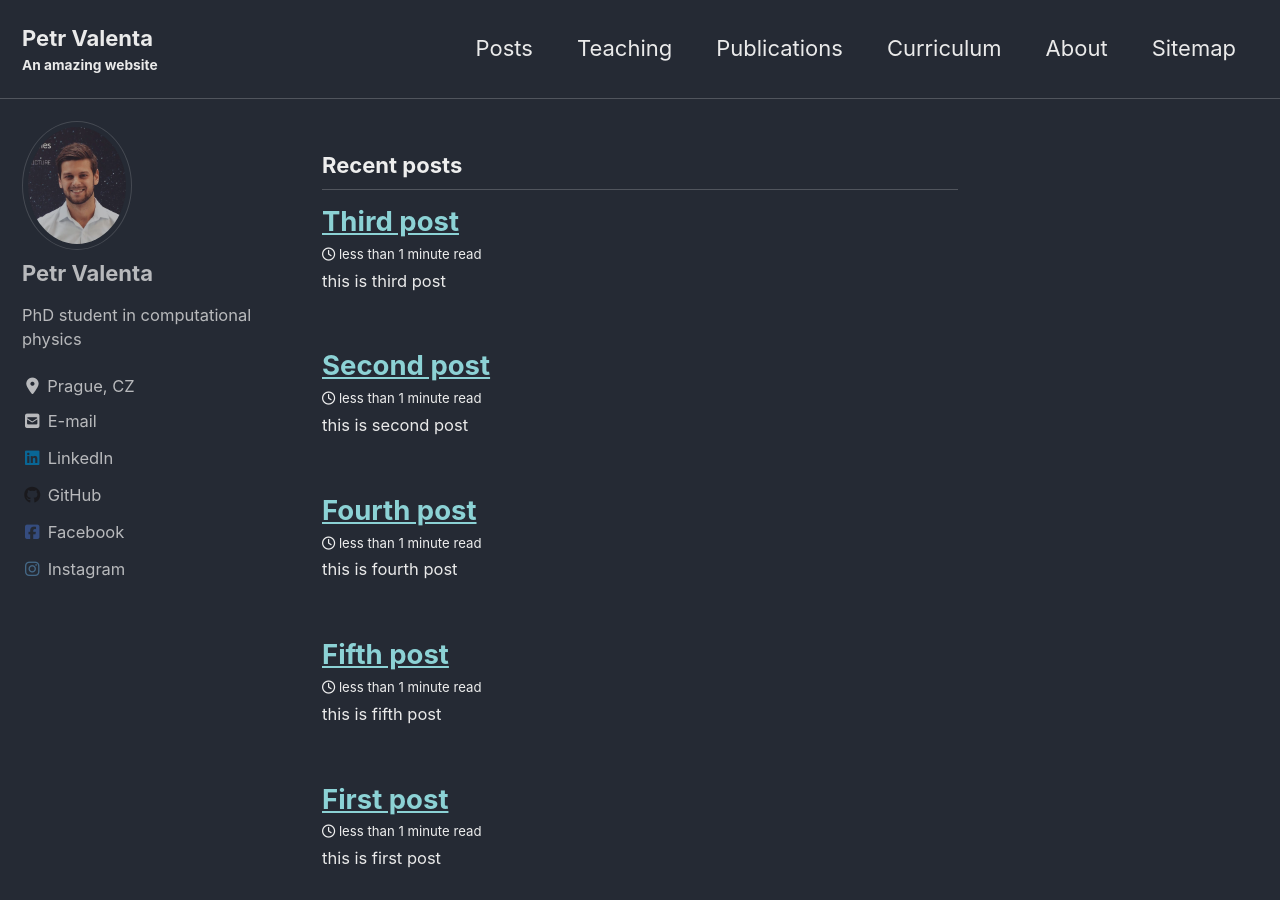
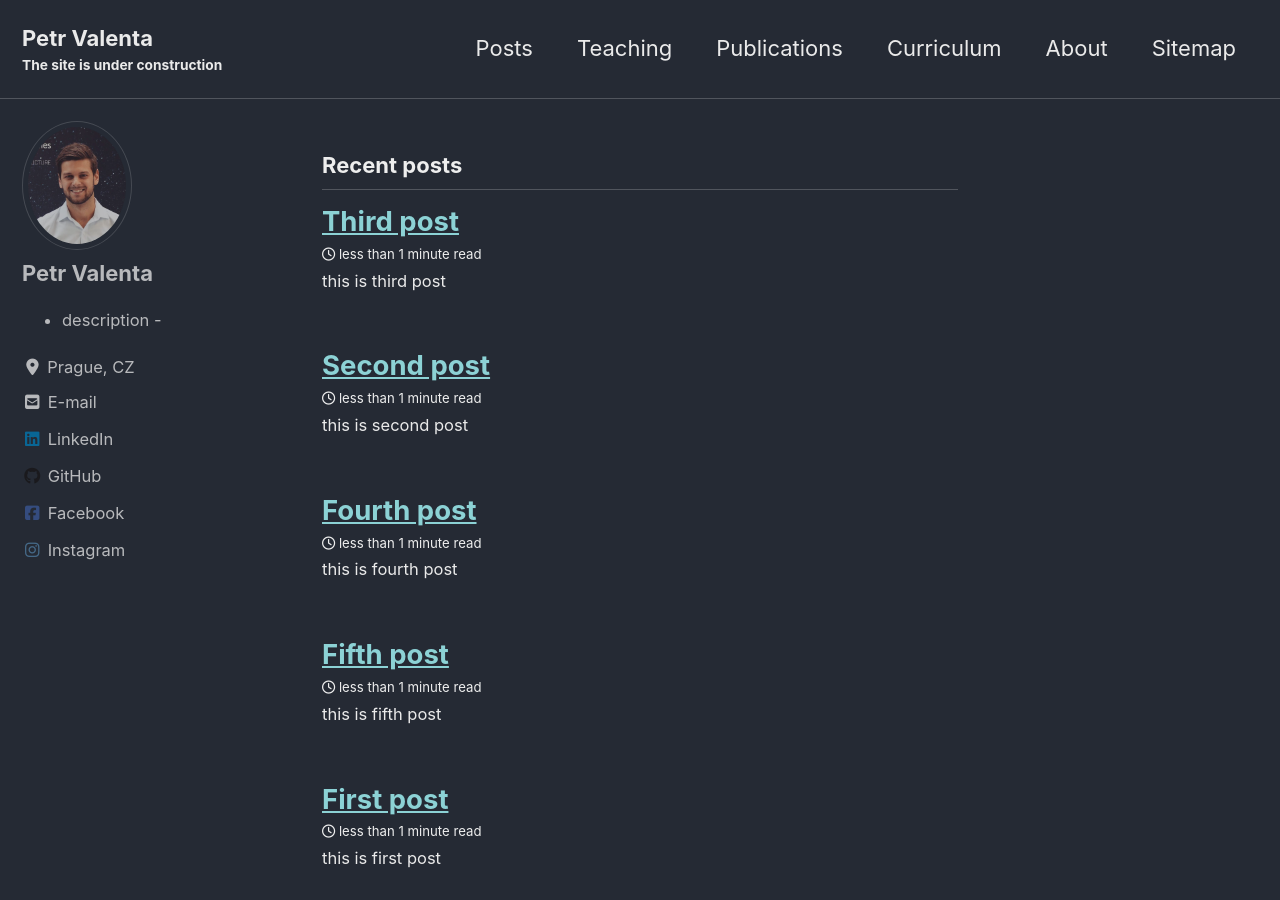
Before and after one commit to valenpe7/petrvalenta.eu, a Jekyll site: the page built from index.html, in a window 1280 px wide and 900 px high. Built offline with Jekyll 4.4.1, drawn with Linux system fonts in a browser that asks for light colours; cached includes are drawn as plain includes; nearby versions of some CDN libraries; the list of posts is cut into pages by our own code.

Commit message:
add subtitle

```diff
--- a/_config.yml
+++ b/_config.yml
@@ -10,17 +10,17 @@
 # Review documentation to determine if you should use `theme` or `remote_theme`
 # https://mmistakes.github.io/minimal-mistakes/docs/quick-start-guide/#installing-the-theme
 
-theme                    : "minimal-mistakes-jekyll"
-# remote_theme           : "mmistakes/minimal-mistakes"
+#theme                   : "minimal-mistakes-jekyll"
+remote_theme             : "mmistakes/minimal-mistakes"
 minimal_mistakes_skin    : "dark" # "default", "air", "aqua", "contrast", "dark", "dirt", "neon", "mint", "plum", "sunrise"
 
 # Site Settings
 locale                   : "en-US"
 title                    : "Petr Valenta"
 title_separator          : "-"
-subtitle                 : "An amazing website" # site tagline that appears below site title in masthead
+subtitle                 : "The site is under construction" # site tagline that appears below site title in masthead
 name                     : "Petr Valenta"
-description              : "An amazing website."
+description              : #"An amazing website."
 url                      : # the base hostname & protocol for your site e.g. "https://mmistakes.github.io"
 baseurl                  : # the subpath of your site, e.g. "/blog"
 repository               : "valenpe7/petrvalenta.eu" # GitHub username/repo-name e.g. "mmistakes/minimal-mistakes"
@@ -95,7 +95,7 @@ analytics:
 author:
   name             : "Petr Valenta"
   avatar           : "/assets/images/avatar.jpg" # path of avatar image, e.g. "/assets/images/bio-photo.jpg"
-  bio              : "PhD student in computational physics"
+  bio              : "- description -"
   location         : "Prague, CZ"
   email            : #"petr.valenta@email.com"
   links:
```
Also changed, not shown: README.md (added).
